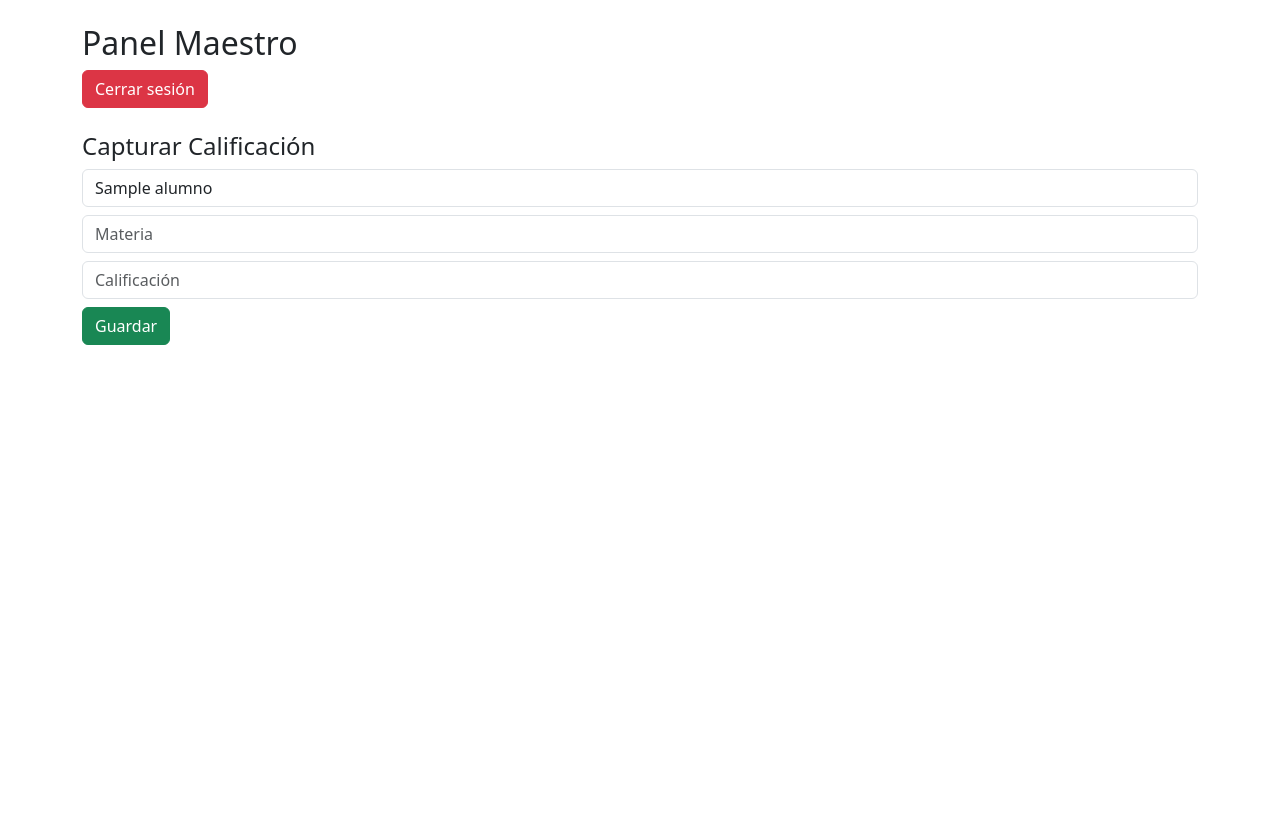
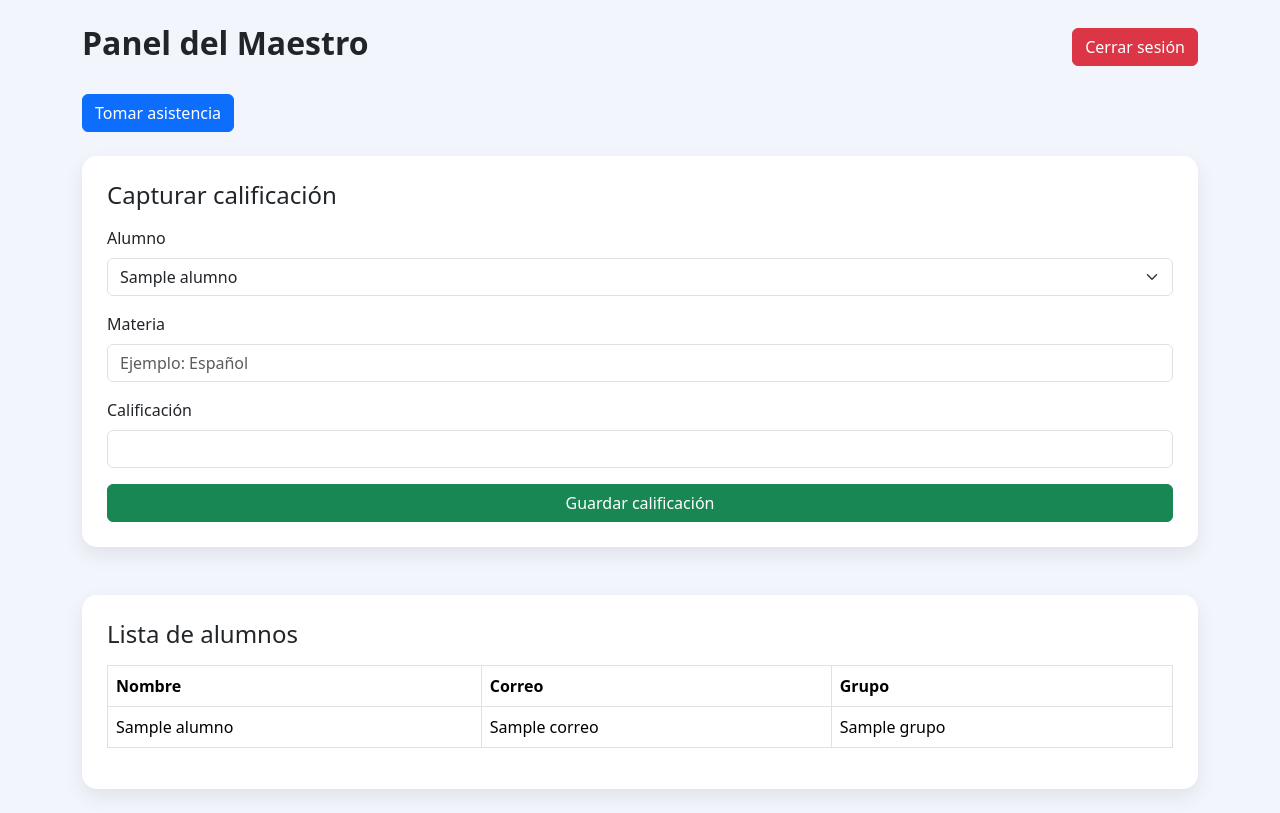
Before and after one commit to computacioneizi85-oss/control-escolar, a Flask app: template templates/maestro.html in a window 1280 px wide. Before the commit the page ends 345 px from the top, so only its background shows below. Run offline with Flask 3, Linux system fonts and the light colour scheme; the template is opened without the code that fills it: most values are stand-ins (such as "Sample title", 1, 10 or a date in 2020); some libraries are stand-ins or nearby versions.

Commit message:
modulo asistencias

```diff
--- a/app.py
+++ b/app.py
@@ -17,7 +17,7 @@
 app.config["MONGO_URI"] = os.environ.get("MONGO_URI")
 mongo = PyMongo(app)
 
-# Esperar a que MongoDB realmente conecte
+# Esperar conexión real a MongoDB
 db = None
 for i in range(10):
     try:
@@ -75,7 +75,7 @@
     return render_template("login.html")
 
 # =========================
-# CREAR ADMIN (SOLO PRIMERA VEZ)
+# CREAR ADMIN (PRIMERA VEZ)
 # =========================
 @app.route("/crear_admin")
 def crear_admin():
@@ -105,9 +105,7 @@
     maestros = list(database.maestros.find())
     return render_template("admin.html", alumnos=alumnos, maestros=maestros)
 
-# =========================
 # REGISTRAR MAESTRO
-# =========================
 @app.route("/registrar_maestro", methods=["POST"])
 @login_required("admin")
 def registrar_maestro():
@@ -130,9 +128,7 @@
 
     return redirect("/admin")
 
-# =========================
 # REGISTRAR ALUMNO
-# =========================
 @app.route("/registrar_alumno", methods=["POST"])
 @login_required("admin")
 def registrar_alumno():
@@ -168,6 +164,7 @@
     alumnos = list(database.alumnos.find())
     return render_template("maestro.html", alumnos=alumnos)
 
+# AGREGAR CALIFICACION
 @app.route("/agregar_calificacion", methods=["POST"])
 @login_required("maestro")
 def agregar_calificacion():
@@ -185,6 +182,33 @@
     return redirect("/maestro")
 
 # =========================
+# ASISTENCIAS
+# =========================
+@app.route("/asistencia")
+@login_required("maestro")
+def asistencia():
+    database = mongo.cx.get_database()
+    alumnos = list(database.alumnos.find())
+    return render_template("asistencia.html", alumnos=alumnos)
+
+@app.route("/guardar_asistencia", methods=["POST"])
+@login_required("maestro")
+def guardar_asistencia():
+    database = mongo.cx.get_database()
+    fecha = request.form["fecha"]
+
+    for alumno in database.alumnos.find():
+        estado = request.form.get(str(alumno["_id"]))
+        database.asistencias.insert_one({
+            "alumno_id": alumno["_id"],
+            "nombre": alumno["nombre"],
+            "fecha": fecha,
+            "estado": estado
+        })
+
+    return redirect("/maestro")
+
+# =========================
 # PANEL ALUMNO
 # =========================
 @app.route("/alumno")
@@ -192,7 +216,8 @@
 def alumno():
     database = mongo.cx.get_database()
     alumno = database.alumnos.find_one({"correo": session["user"]})
-    return render_template("alumno.html", alumno=alumno)
+    asistencias = list(database.asistencias.find({"correo": session["user"]}))
+    return render_template("alumno.html", alumno=alumno, asistencias=asistencias)
 
 # =========================
 # LOGOUT
--- a/templates/maestro.html
+++ b/templates/maestro.html
@@ -1,24 +1,93 @@
+<!DOCTYPE html>
+<html lang="es">
+<head>
+<meta charset="UTF-8">
+<title>Panel del Maestro</title>
 
-<!DOCTYPE html>
-<html>
-<head>
-<title>Panel Maestro</title>
 <link href="https://cdn.jsdelivr.net/npm/bootstrap@5.3.2/dist/css/bootstrap.min.css" rel="stylesheet">
+
+<style>
+body{
+    background:#f2f5fb;
+}
+
+.panel{
+    background:white;
+    padding:25px;
+    border-radius:15px;
+    box-shadow:0px 8px 20px rgba(0,0,0,0.08);
+}
+
+h2{
+    font-weight:700;
+}
+
+.table thead{
+    background:#0d6efd;
+    color:white;
+}
+</style>
 </head>
+
 <body class="container py-4">
-<h2>Panel Maestro</h2>
-<a href="/logout" class="btn btn-danger mb-4">Cerrar sesión</a>
 
-<h4>Capturar Calificación</h4>
-<form action="/agregar_calificacion" method="POST">
-<select class="form-control mb-2" name="alumno">
-{% for a in alumnos %}
-<option value="{{a.nombre}}">{{a.nombre}}</option>
-{% endfor %}
-</select>
-<input class="form-control mb-2" name="materia" placeholder="Materia" required>
-<input class="form-control mb-2" name="calificacion" placeholder="Calificación" required>
-<button class="btn btn-success">Guardar</button>
-</form>
+<div class="d-flex justify-content-between align-items-center mb-4">
+    <h2>Panel del Maestro</h2>
+    <a href="/logout" class="btn btn-danger">Cerrar sesión</a>
+</div>
+
+<!-- BOTONES PRINCIPALES -->
+<div class="mb-4">
+    <a href="/asistencia" class="btn btn-primary me-2">Tomar asistencia</a>
+</div>
+
+<!-- CAPTURA DE CALIFICACIONES -->
+<div class="panel mb-5">
+    <h4 class="mb-3">Capturar calificación</h4>
+
+    <form method="POST" action="/agregar_calificacion">
+
+        <label class="form-label">Alumno</label>
+        <select name="alumno" class="form-select mb-3" required>
+            {% for alumno in alumnos %}
+            <option value="{{ alumno.nombre }}">{{ alumno.nombre }}</option>
+            {% endfor %}
+        </select>
+
+        <label class="form-label">Materia</label>
+        <input type="text" name="materia" class="form-control mb-3" placeholder="Ejemplo: Español" required>
+
+        <label class="form-label">Calificación</label>
+        <input type="number" step="0.1" min="0" max="10" name="calificacion" class="form-control mb-3" required>
+
+        <button class="btn btn-success w-100">Guardar calificación</button>
+    </form>
+</div>
+
+<!-- LISTA DE ALUMNOS -->
+<div class="panel">
+    <h4 class="mb-3">Lista de alumnos</h4>
+
+    <table class="table table-bordered table-hover">
+        <thead>
+            <tr>
+                <th>Nombre</th>
+                <th>Correo</th>
+                <th>Grupo</th>
+            </tr>
+        </thead>
+
+        <tbody>
+        {% for alumno in alumnos %}
+            <tr>
+                <td>{{ alumno.nombre }}</td>
+                <td>{{ alumno.correo }}</td>
+                <td>{{ alumno.grupo }}</td>
+            </tr>
+        {% endfor %}
+        </tbody>
+    </table>
+</div>
+
 </body>
 </html>
```
Also changed, not shown: templates/asistencia.html (added, +41 -0 lines).
